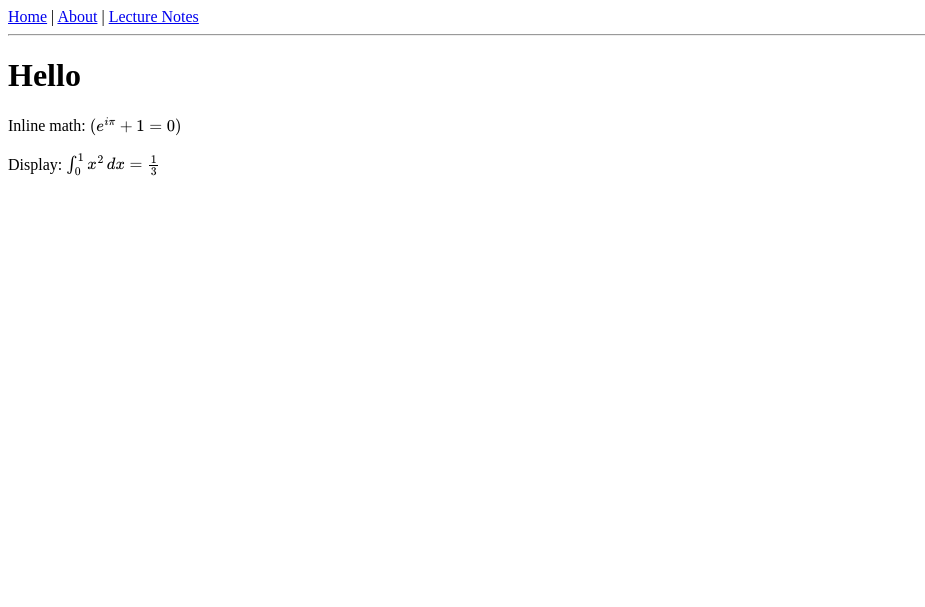
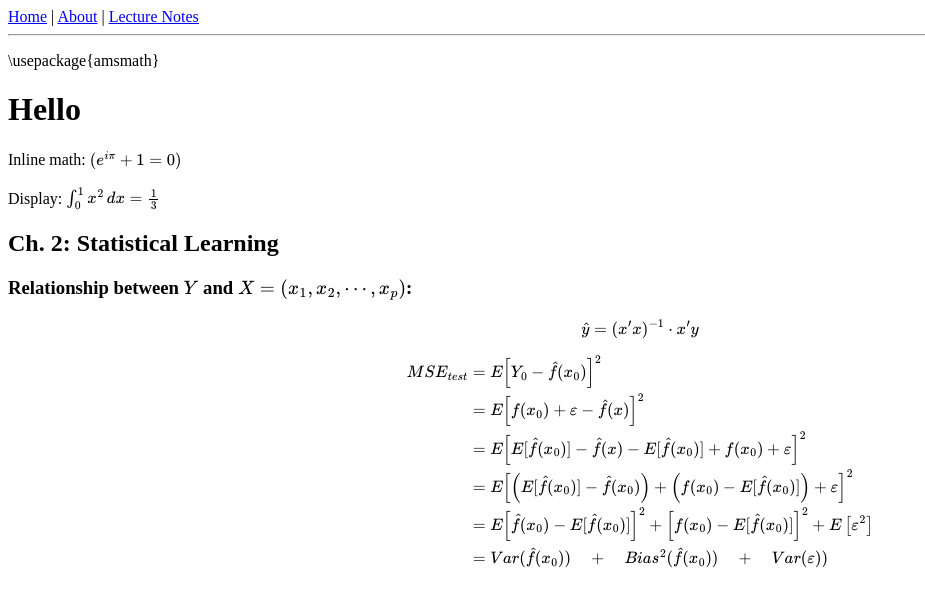
Before and after one commit to seanoberc/stat-431, a Jekyll site: the page built from docs/lecture-notes/ch_2_notes.md, in a window 1280 px wide. Shown: the top 607 px of the page, without its empty margins (0-925 px from the left). Built offline with Jekyll 4.4.1, drawn with Linux system fonts in a browser that asks for light colours; our own code applies the rules of GitHub Pages for plain Markdown files.

Commit message:
add: 'proof' for MSE_test

```diff
--- a/docs/lecture-notes/ch_2_notes.md
+++ b/docs/lecture-notes/ch_2_notes.md
@@ -1,6 +1,7 @@
 ---
 layout: default
 ---
+\usepackage{amsmath}
 
 # Hello
 Inline math:
@@ -10,3 +11,22 @@ Display:
 $$
 \int_0^1 x^2\,dx = \frac{1}{3}
 $$
+
+## Ch. 2: Statistical Learning
+
+### Relationship between $Y$ and $X = (x_1, x_2, \cdots, x_p)$:
+
+$$
+\hat{y} = (x'x)^{-1} \cdot x'y
+$$
+
+$$
+\begin{aligned}
+MSE_{test} &= E\left[Y_0 - \hat{f}(x_0)\right]^2 \\
+&= E\left[f(x_0) + \varepsilon - \hat{f}(x)\right]^2 \\
+&= E\left[E[\hat{f}(x_0)] - \hat{f}(x) - E[\hat{f}(x_0)] + f(x_0) + \varepsilon\right]^2 \\
+&= E\left[\left(E[\hat{f}(x_0)] - \hat{f}(x_0)\right) + \left(f(x_0) - E[\hat{f}(x_0)]\right) + \varepsilon\right]^2 \\
+&= E\left[\hat{f}(x_0) - E[\hat{f}(x_0)]\right]^2 + \left[f(x_0) - E[\hat{f}(x_0)]\right]^2 + E\left[\varepsilon^2\right] \\
+&= Var(\hat{f}(x_0)) \quad + \quad Bias^2(\hat{f}(x_0)) \quad + \quad Var(\varepsilon))
+\end{aligned}
+$$
```
